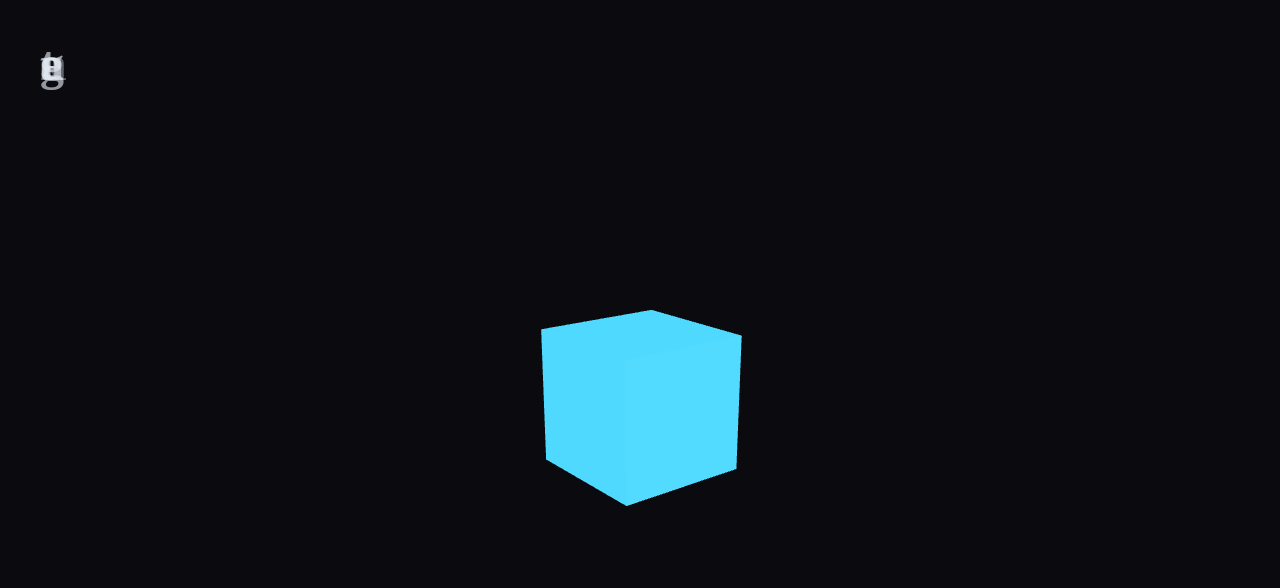
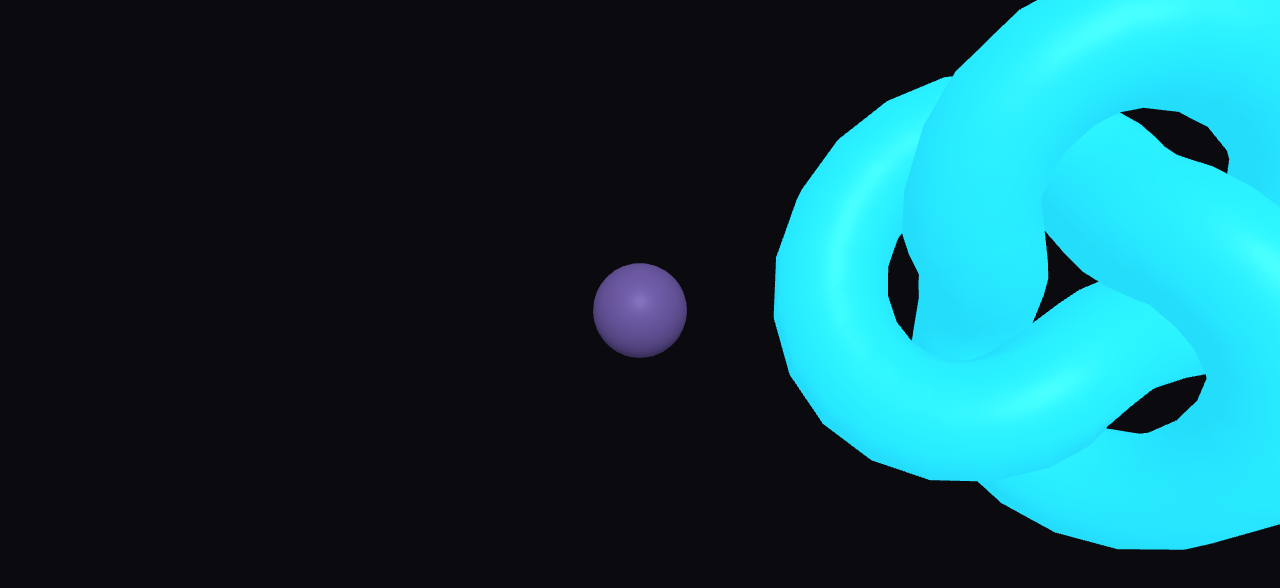
Before and after one commit to HellKaiser45/Motion-design-towards-ai, a website: page examples/dev.html in a window 1280 px wide. Drawn offline with nearby package versions, Linux system fonts and the light colour scheme; animation ran at ten frames a second.

Commit message:
examples: dev.html spec selection

```diff
--- a/examples/dev.html
+++ b/examples/dev.html
@@ -22,7 +22,7 @@
     <script type="module">
       import { createStage } from 'agent-stage';
 
-      const spec = await fetch('./hello-stage.json').then((r) => {
+      const spec = await fetch('./bridge-demo.json').then((r) => {
         if (!r.ok) throw new Error(`HTTP ${r.status}`);
         return r.json();
       });
```
